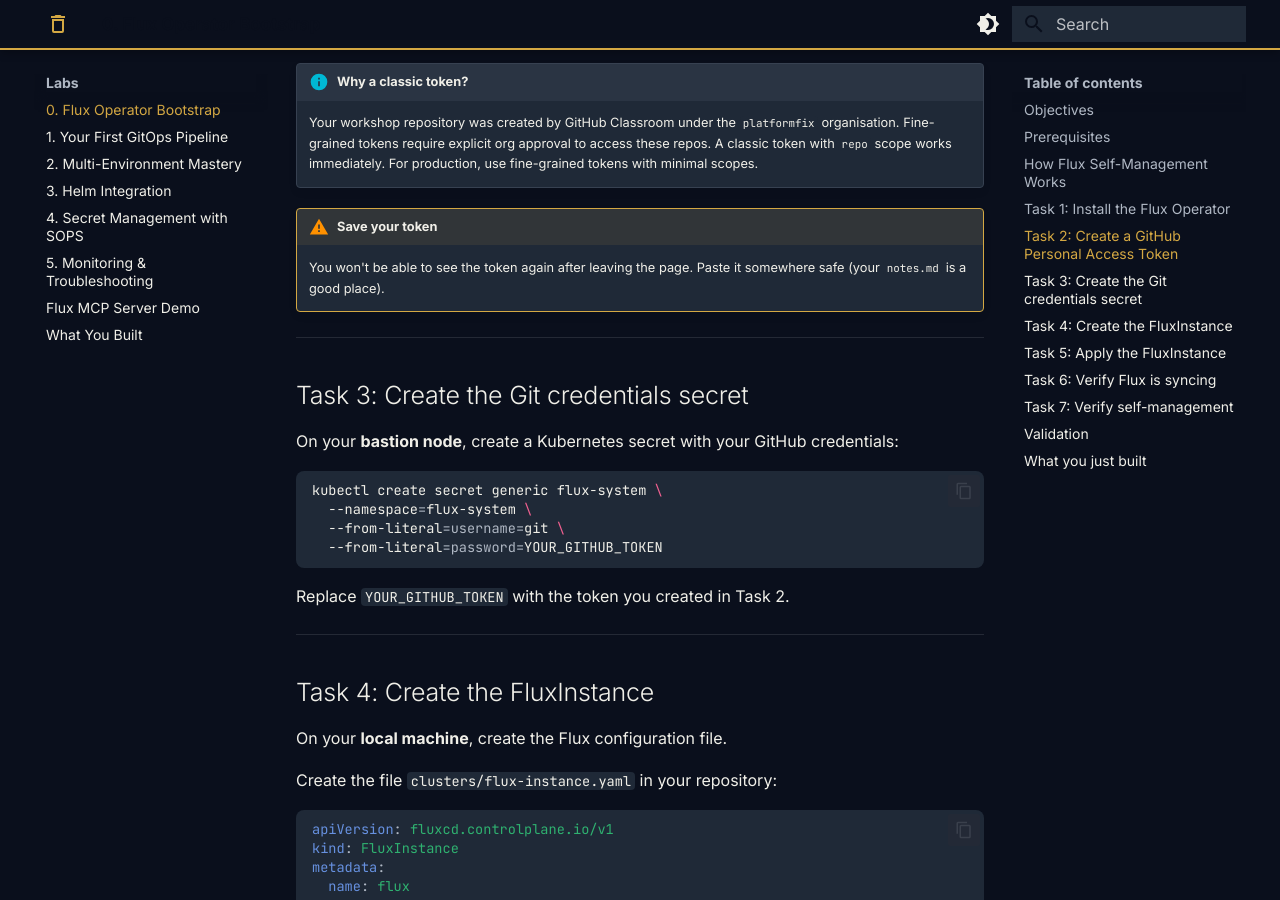
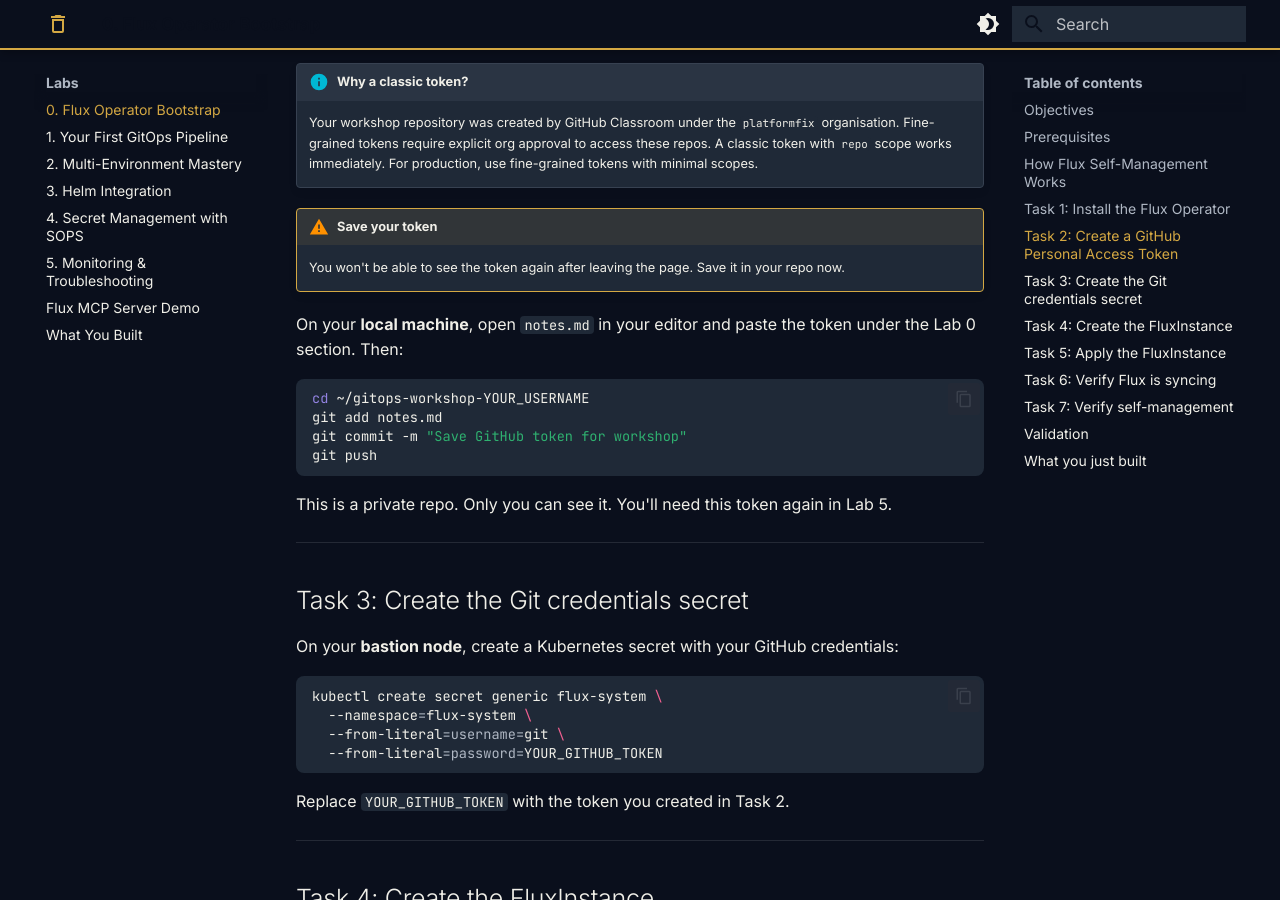
Before and after one commit to stevenwadeconsulting/gitops-fundamentals-lab, an MkDocs documentation site: the page built from docs/labs/0-bootstrap.md, in a window 1280 px wide and 900 px high, scrolled down 2689 px. Built offline with MkDocs 1.6.1 and Material for MkDocs 9.7.7, drawn with Linux system fonts in a browser that asks for light colours.

Commit message:
Add explicit commands to save GitHub token in notes.md

````diff
--- a/docs/labs/0-bootstrap.md
+++ b/docs/labs/0-bootstrap.md
@@ -85,7 +85,18 @@ Flux needs to authenticate with your GitHub repository. Create a classic persona
     Your workshop repository was created by GitHub Classroom under the `platformfix` organisation. Fine-grained tokens require explicit org approval to access these repos. A classic token with `repo` scope works immediately. For production, use fine-grained tokens with minimal scopes.
 
 !!! warning "Save your token"
-    You won't be able to see the token again after leaving the page. Paste it somewhere safe (your `notes.md` is a good place).
+    You won't be able to see the token again after leaving the page. Save it in your repo now.
+
+On your **local machine**, open `notes.md` in your editor and paste the token under the Lab 0 section. Then:
+
+```bash
+cd ~/gitops-workshop-YOUR_USERNAME
+git add notes.md
+git commit -m "Save GitHub token for workshop"
+git push
+```
+
+This is a private repo. Only you can see it. You'll need this token again in Lab 5.
 
 ---
 
````
